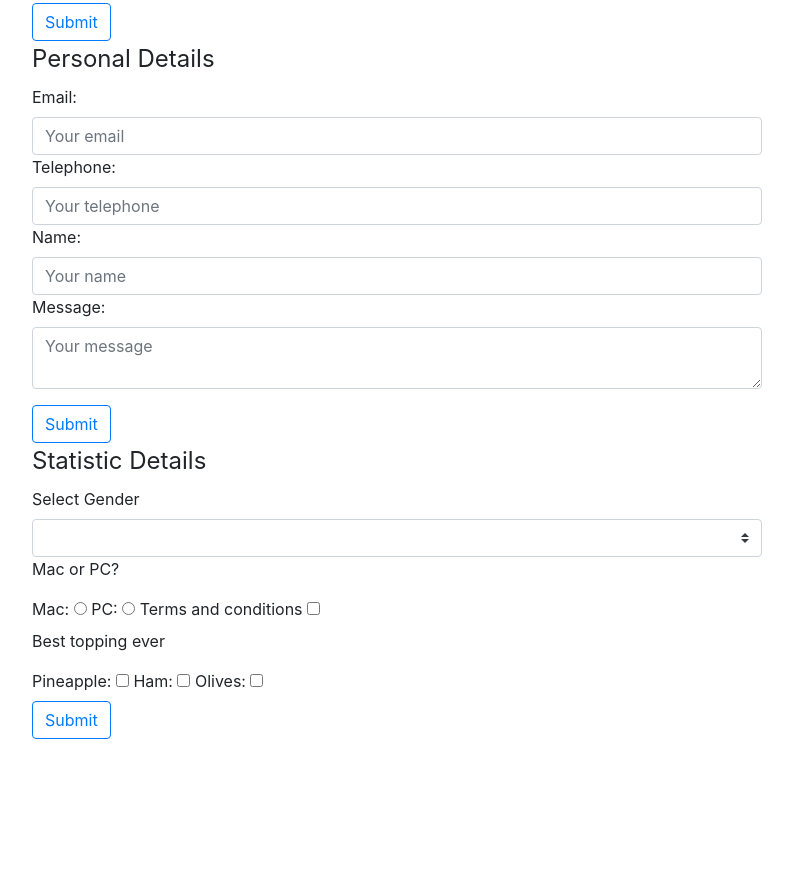
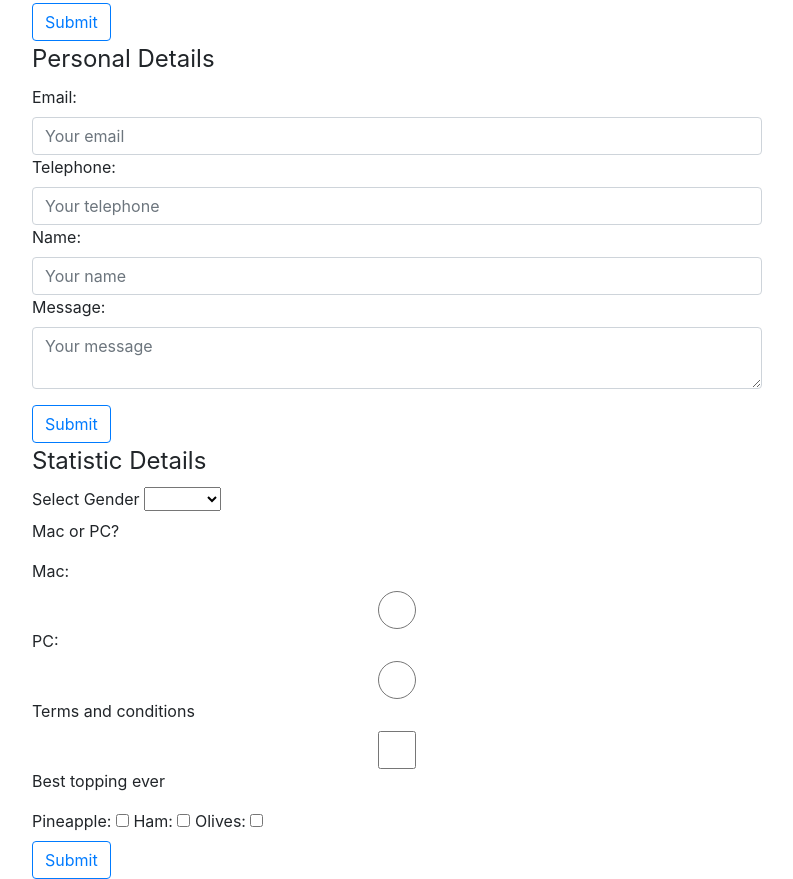
Before and after one commit to byverdu/prettyFormError, a website: page index.html in a window 1280 px wide. Shown: the part 393-1272 px from the top of the page, without its empty margins (243-1036 px from the left). Before the commit the page ends 1132 px from the top, so only its background shows below. Drawn offline with nearby package versions, Linux system fonts and the light colour scheme; files that its build step writes are made by us from their sources; files whose address does not match are found by name.

Commit message:
changed some markup

```diff
--- a/index.html
+++ b/index.html
@@ -71,51 +71,41 @@
           <fieldset>
             <legend>Statistic Details</legend>
 
-            <label for="gender">
-              <span>Select Gender</span>
+            <label for="gender">Select Gender</label>
               <!-- first value must be empty in order to get an error -->
-            </label>
-            <select class="custom-select" id="gender" required title="Select a Gender">
-              <option value=""></option>
-              <option value="male">Male</option>
-              <option value="female">Female</option>
-            </select>
+              <select id="gender" required title="Select a Gender">
+                <option value=""></option>
+                <option value="male">Male</option>
+                <option value="female">Female</option>
+              </select>
+
             <p>Mac or PC?</p>
 
-            <label for="mac">
-              <span>Mac:</span>
+            <label for="mac">Mac:</label>
               <!-- input radio must have the same name attribute in order to be able to choose between them and get the error -->
-              <input id="mac" type="radio" name="group1" value="mac" required>
-            </label>
+              <input id="mac" type="radio" name="group1" value="mac" required class="form-control">
 
-            <label for="pc">
-              <span>PC:</span>
-              <input id="pc" type="radio" name="group1" value="pc" required>
-            </label>
+            <label for="pc">PC:</label>
+              <input id="pc" type="radio" name="group1" value="pc" required class="form-control">
 
-            <label for="terms">
-              <span>Terms and conditions</span>
-              <input type="checkbox" id="terms" required title="Please agree with the conditions">
-            </label>
+
+            <label for="terms">Terms and conditions</label>
+              <input type="checkbox" id="terms" required title="Please agree with the conditions" class="form-control">
 
             <p>Best topping ever</p>
 
             <!-- Multiple required checkboxes give a problem when validates. Added extra javascript in order to use it, check jsVersion.js file -->
 
-            <label for="pineapple">
-              <span>Pineapple:</span>
-              <input required class="multiCheckbox" id="pineapple" type="checkbox" name="topping" value="pineapple">
-            </label>
-            <!-- Added a class="multiCheckbox" for all same group of checkboxes -->
-            <label for="ham">
-              <span>Ham:</span>
-              <input required class="multiCheckbox" id="ham" type="checkbox" name="topping" value="ham">
-            </label>
+            <label for="pineapple">Pineapple:</label>
+              <input required class="multiCheckbox" id="pineapple" type="checkbox" name="topping" value="pineapple" class="form-control">
 
-            <label for="olives">
-              <span>Olives:</span>
-              <input required class="multiCheckbox" id="olives" type="checkbox" name="olives" value="olives">
-            </label>
+            <!-- Added a class="options" for all same group of checkboxes -->
+            <label for="ham">Ham:</label>
+              <input required class="multiCheckbox" id="ham" type="checkbox" name="topping" value="ham" class="form-control">
+
+            <label for="olives">Olives:</label>
+              <input required class="multiCheckbox" id="olives" type="checkbox" name="olives" value="olives" class="form-control">
+
           </fieldset>
           <!-- /statistics -->
           <button type="submit" class="btn btn-outline-primary">Submit</button>
@@ -179,10 +169,15 @@
 
           // extending previous options with submited ones
           $.extend(oldOptions, userOptions);
-          // $( '.prettyErrorForm' ).prettyError(userOptions);
+          $( '.prettyErrorForm' ).prettyError(userOptions);
       });
-
-      $( '.prettyErrorForm' ).prettyError();
+      var options = {
+          multiCheckbox: {
+            enabled: true,
+            selector: '.multiCheckbox'
+          }
+        };
+      $( '.prettyErrorForm' ).prettyError(options);
     });
 
   </script>
```
Also changed, not shown: mocha/index.html (+15 -27 lines).
